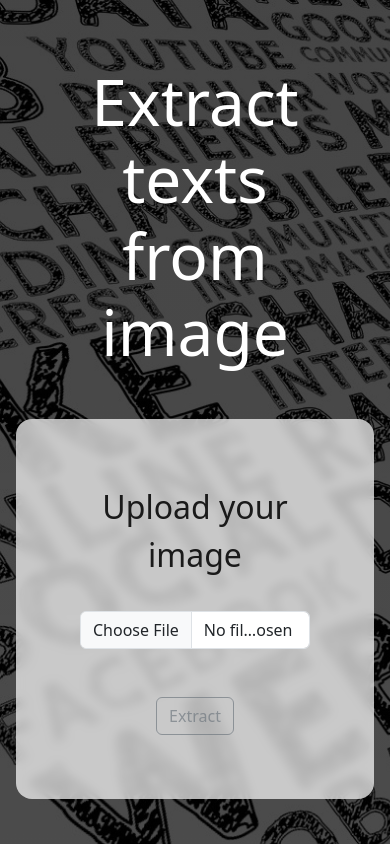
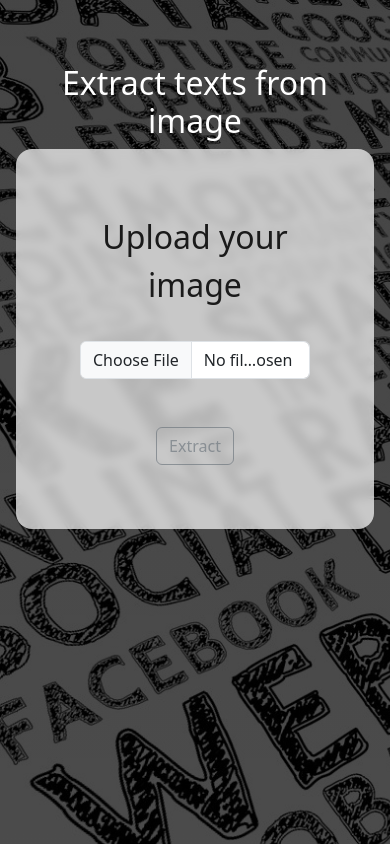
Before and after one commit to jovitor098/extract-text-front, a Next.js app: page / in a window 390 px wide. Built offline with nearby package versions, Linux system fonts and the light colour scheme.

Commit message:
add responsivity in page

```diff
--- a/src/app/page.module.scss
+++ b/src/app/page.module.scss
@@ -2,7 +2,7 @@
     text-align: center;
     color: white;
     font-size: 4rem;
-    margin: 3rem;
+    margin: 3rem 0 0.5rem 0;
 }
 
 .container {
@@ -20,3 +20,19 @@
     right: 10;
     top: 10;
 }
+
+@media(max-width: 884px){
+    .title{
+        font-size: 3rem;
+    }
+}
+
+@media(max-width: 580px){
+    .title {
+        font-size: 2rem;
+    }
+    .toast{
+        width: 10rem;
+        top: 2;
+    }
+}
```
